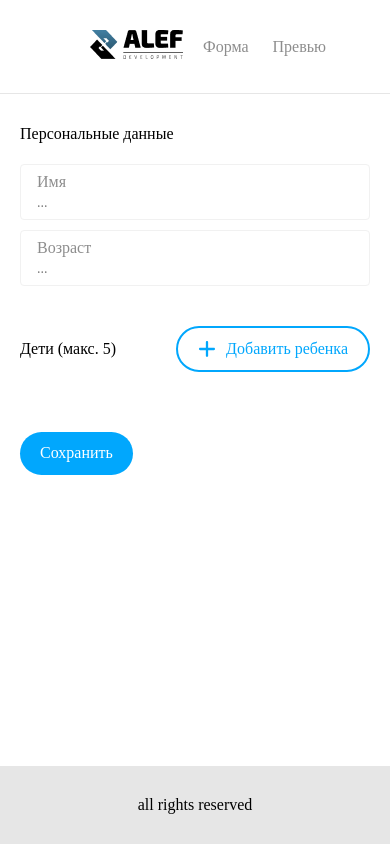
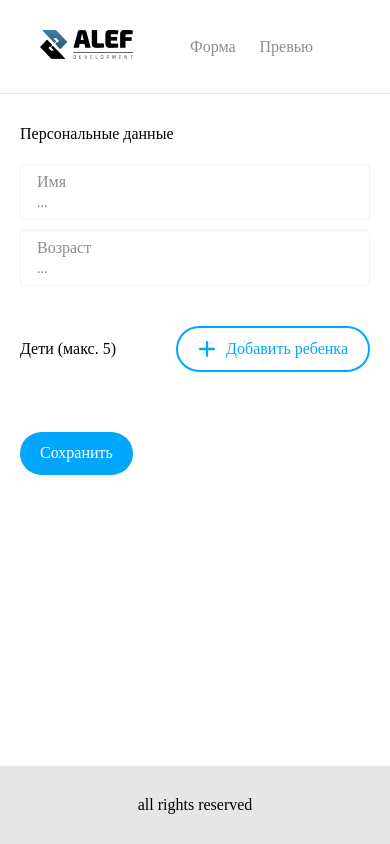
Before and after one commit to stupinaki/small-form, a Vue app: page /form in a window 390 px wide. Built offline with nearby package versions, Linux system fonts and the light colour scheme; a web font is replaced by a local one.

Commit message:
small fix

```diff
--- a/src/App.vue
+++ b/src/App.vue
@@ -1,6 +1,6 @@
 <template>
   <div class="app">
-    <div class="main-header">
+    <header class="main-header">
       <div>
         <img src="@/assets/logo.png" alt="Alef logo">
       </div>
@@ -12,30 +12,19 @@
           Превью
         </router-link>
       </div>
-    </div>
+    </header>
 
-    <div class="main-page-content">
+    <main class="main-page-content">
       <router-view />
-    </div>
+    </main>
 
-    <div class="main-footer">
+    <footer class="main-footer">
       <div>
         all rights reserved
       </div>
-    </div>
+    </footer>
   </div>
 </template>
-
-Должны быть поля ввода ФИО и возраста пользователя.
-Ниже должна вводится информация о детях. Изначально пользователь видит только кнопку "+", при нажатии на нее появляется блок
-в котором можно ввести информацию о ребенке: Имя и возраст. Таким образом пользователь может добавить вплоть до 5 детей.
-Когда пользователь добавил 5 детей — кнопка "+" исчезает и больше недоступна. Так же напротив каждого ребенка есть кнопка "удалить" ,
-при нажатии на которую соответствующая запись удаляется.
-
-Реализовать функционал нужно без серверной части. При нажатии на кнопку "Сохранить" введенные данные должны отображаться на странице
-"Превью".
-
-Есть вторая страница, на которой отображаются введенные данные, без возможности редактировать.
 
 <script>
 import { routerNames } from "@/router/routers";
@@ -66,8 +55,7 @@ export default {
   font-family: Montserrat,serif;
 }
 .main-header {
-  display: grid;
-  grid-template-columns: 2fr 10fr;
+  display: flex;
   gap: 20px;
   border-bottom: 1px solid #1111111a;
   padding: 30px 90px;
@@ -76,7 +64,9 @@ export default {
 .main-header-links {
   display: flex;
   align-items: center;
+  justify-content: center;
   gap: 24px;
+  width: 100%;
 }
 .main-header-link {
   color: #1111117a;
@@ -106,10 +96,16 @@ export default {
   .main-page-content {
     padding: 0 60px;
   }
+  .main-header {
+    padding: 30px 80px;
+  }
 }
 @media screen and (max-width: 450px){
   .main-page-content {
     padding: 0 20px;
   }
+  .main-header {
+    padding: 30px 40px;
+  }
 }
 </style>
--- a/src/components/InputComponent.vue
+++ b/src/components/InputComponent.vue
@@ -78,7 +78,7 @@ export default {
   },
   computed: {
     inputWrapperStyle() {
-      return this.$props.isError ? "input-wrapper-error" : "input-wrapper"
+      return this.$props.isError ? "input-wrapper-error" : "input-wrapper";
     }
   }
 }
--- a/src/pages/FormPage.vue
+++ b/src/pages/FormPage.vue
@@ -127,14 +127,14 @@ export default {
     },
     onSubmit() {
       const {mainInputsValue, kidsValue} = this.$data;
-      //todo не нужно использовать some потому что ты хочешь отобразить ошибки на каждом инпуте
-      //todo а значит предварительная проверка вообще избыточна, можно сразу заняться назначением и удалением ошибок
+
+      mainInputsValue.forEach(input => input.isError = !input.value);
+      this.kidsKeys.forEach(key => kidsValue[key].forEach(input => input.isError = !input.value));
+
       const isMainInputsFilled = !mainInputsValue.some(input => input.isError || !input.value);
       const isKidsInputFilled = !this.kidsKeys.some(key => kidsValue[key].some(input => input.isError || !input.value));
 
       if (!isMainInputsFilled || !isKidsInputFilled) {
-        mainInputsValue.forEach(input => input.isError = !input.value);
-        this.kidsKeys.forEach(key => kidsValue[key].forEach(input => input.isError = !input.value));
         return;
       }
       const mainPerson = {}
```
